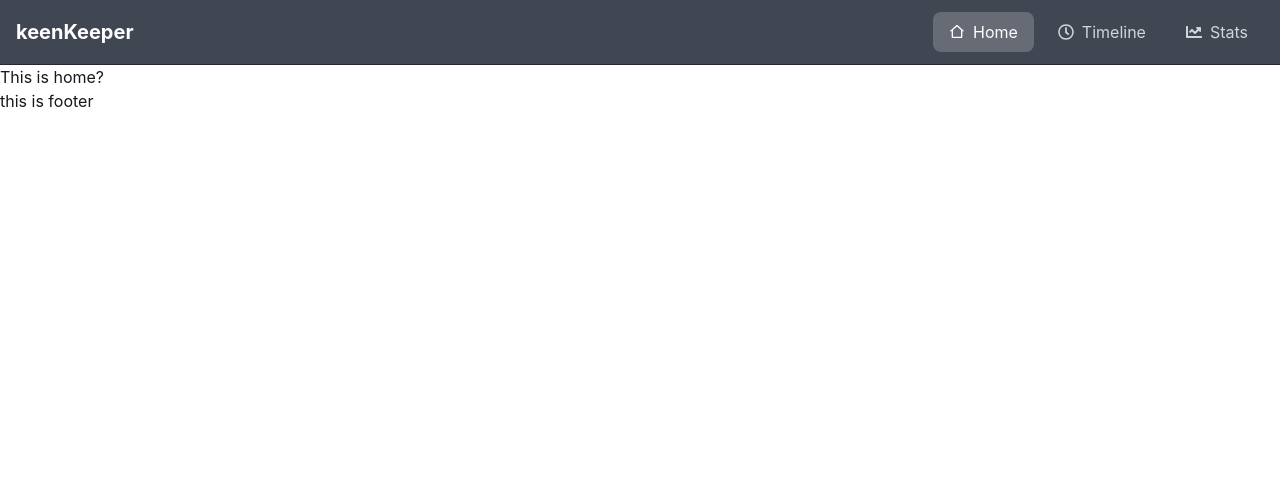
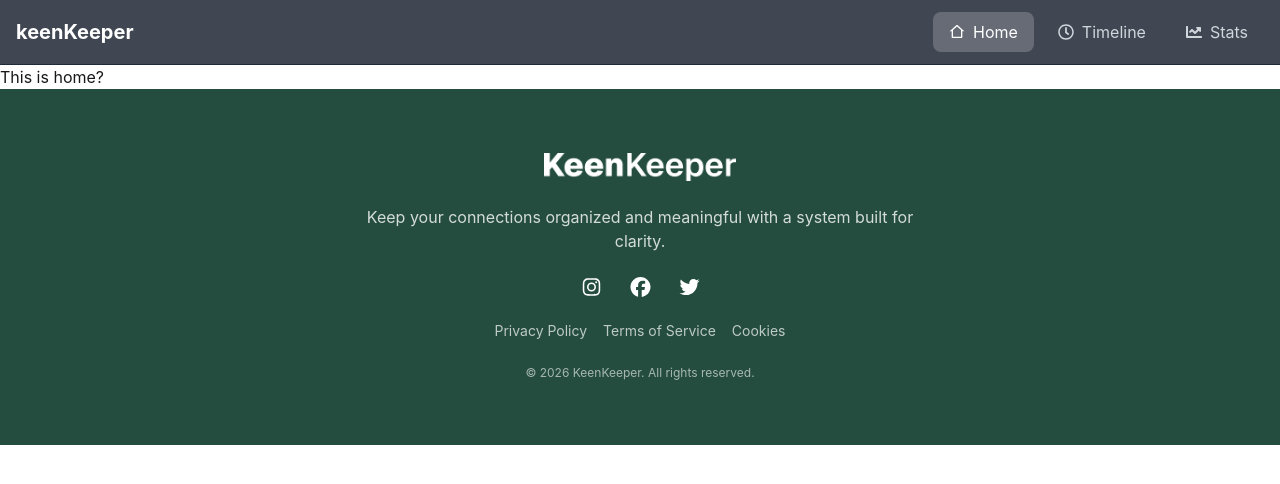
Before and after one commit to ihriyad/Keen-Keeper-ph, a React (Vite) app: page / in a window 1280 px wide. Shown: the top 484 px of the page. Built offline with nearby package versions, Linux system fonts and the light colour scheme.

Commit message:
Update Footer component with FontAwesome icons and enhance layout; add theme attribute to index.html

```diff
--- a/index.html
+++ b/index.html
@@ -1,5 +1,5 @@
 <!doctype html>
-<html lang="en">
+<html lang="en" data-theme="light">
   <head>
     <meta charset="UTF-8" />
     <link rel="icon" type="image/svg+xml" href="/favicon.svg" />
--- a/package.json
+++ b/package.json
@@ -10,6 +10,9 @@
     "preview": "vite preview"
   },
   "dependencies": {
+    "@fortawesome/free-brands-svg-icons": "^7.2.0",
+    "@fortawesome/free-solid-svg-icons": "^7.2.0",
+    "@fortawesome/react-fontawesome": "^3.3.0",
     "@tailwindcss/vite": "^4.2.2",
     "react": "^19.2.4",
     "react-dom": "^19.2.4",
--- a/src/components/footer/Footer.jsx
+++ b/src/components/footer/Footer.jsx
@@ -1,11 +1,50 @@
-import React from 'react';
+import React from "react";
+import logoXL from "./../../assets/logo-xl.png";
+import { FontAwesomeIcon } from "@fortawesome/react-fontawesome";
+import {
+  faInstagram,
+  faFacebook,
+  faTwitter,
+} from "@fortawesome/free-brands-svg-icons";
 
 const Footer = () => {
-    return (
-        <div>
-            this is footer
+  return (
+    <footer className="bg-[#244d3fFF] text-white">
+      <div className="max-w-6xl mx-auto px-4 py-16 flex flex-col items-center text-center gap-6">
+        <img src={logoXL} alt="" className="w-48" />
+
+        <p className="text-white/80 max-w-xl">
+          Keep your connections organized and meaningful with a system built for
+          clarity.
+        </p>
+
+        <div className="flex justify-center gap-6 text-xl">
+          <FontAwesomeIcon
+            icon={faInstagram}
+            className="hover:scale-110 transition cursor-pointer"
+          />
+          <FontAwesomeIcon
+            icon={faFacebook}
+            className="hover:scale-110 transition cursor-pointer"
+          />
+          <FontAwesomeIcon
+            icon={faTwitter}
+            className="hover:scale-110 transition cursor-pointer"
+          />
         </div>
-    );
+
+        <div className="flex flex-col md:flex-row gap-4 text-sm text-white/70">
+          <span>Privacy Policy</span>
+          <span>Terms of Service</span>
+          <span>Cookies</span>
+        </div>
+
+        <p className="text-xs text-white/60">
+          © 2026 KeenKeeper. All rights reserved.
+        </p>
+      </div>
+    </footer>
+  );
 };
 
 export default Footer;
```
Also changed, not shown: 1 other file (tests, documents, lock files or other folders).
